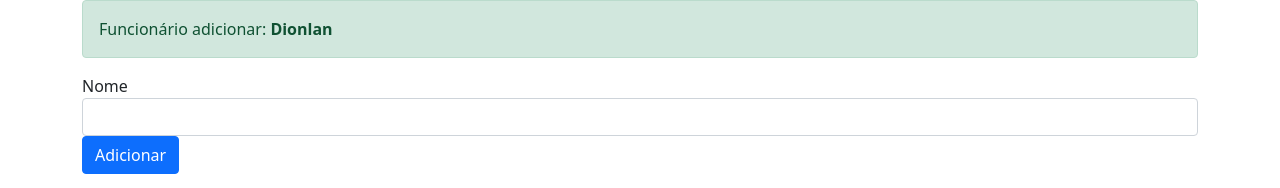
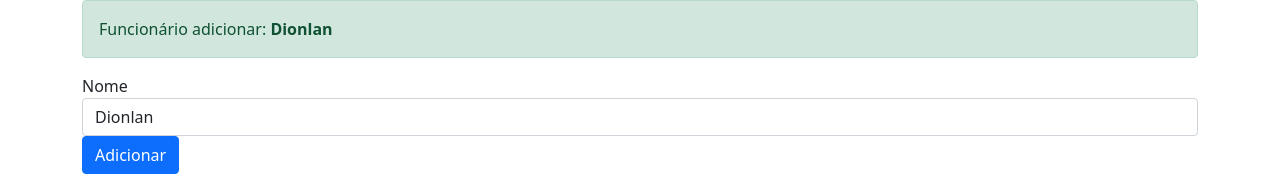
Before and after one commit to dionlan/algamoney-app, an Angular app: page / in a window 1280 px wide. Shown: the top 188 px of the page. Built offline with nearby package versions, Linux system fonts and the light colour scheme.

Commit message:
Property binding.

```diff
--- a/src/app/app.component.html
+++ b/src/app/app.component.html
@@ -5,10 +5,10 @@
 
     <div class="form-group">
         <label> Nome </label>
-        <input type="text" class="form-control" #nomeInput />
+        <input type="text" class="form-control" (input)="alterarNome($event)" value="{{nome}}"/>
     </div>
 
     <div class="form-group">
-        <button type="button" class="btn btn-primary" (click)="adicionar(nomeInput.value)"> Adicionar </button>
+        <button type="button" class="btn btn-primary" (click)="adicionar()" [disabled]="nome.length == 0"> Adicionar </button>
     </div>
 </div>
--- a/src/app/app.component.ts
+++ b/src/app/app.component.ts
@@ -8,9 +8,12 @@
 export class AppComponent {
   nome = 'Dionlan'
 
-  adicionar(nome: any){
-    this.nome = nome;
-   console.log(nome)
+  adicionar(){
+  console.log(this.nome)
+
+  }
+  alterarNome(event: any){
+    this.nome = event.target.value;
 
   }
 }
```
